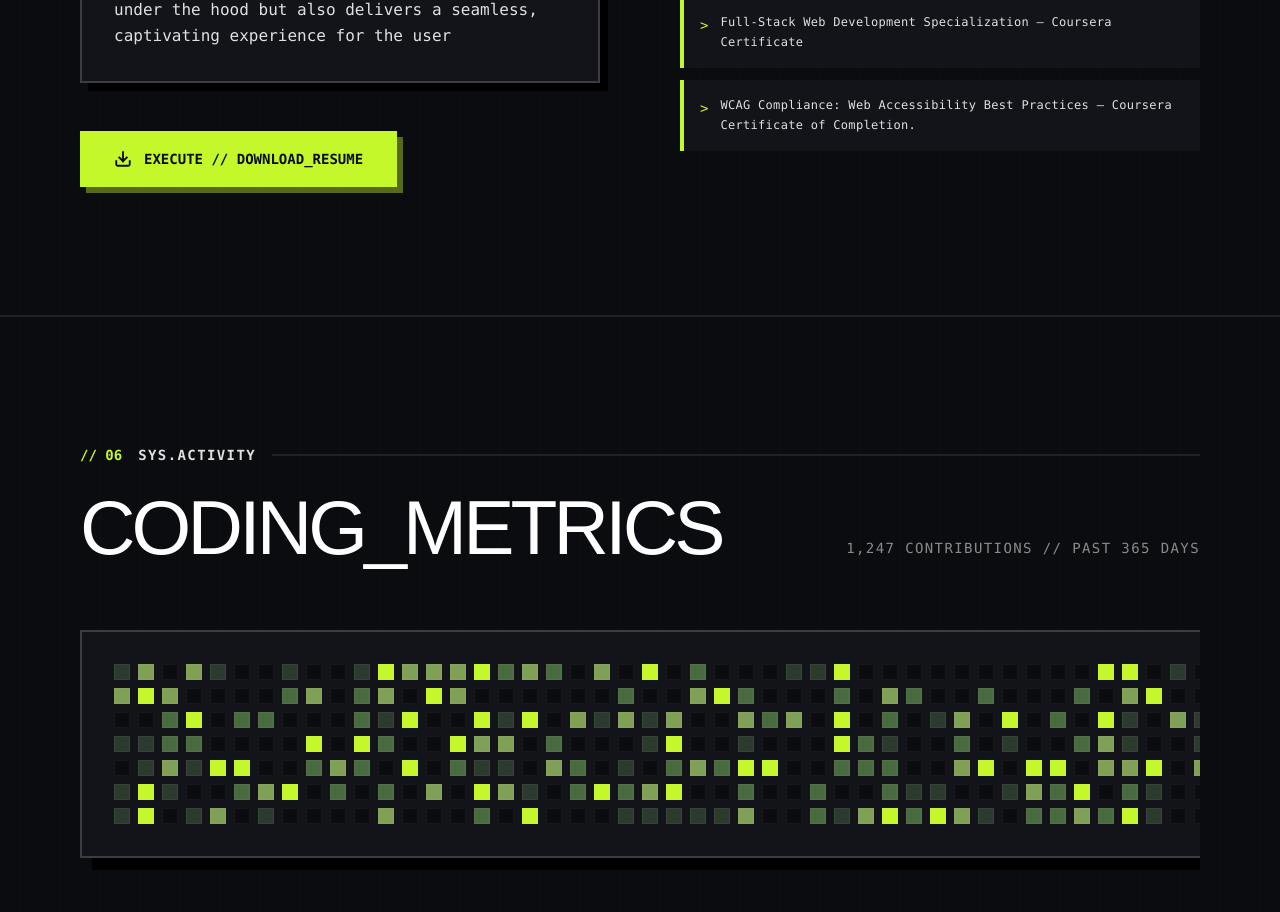
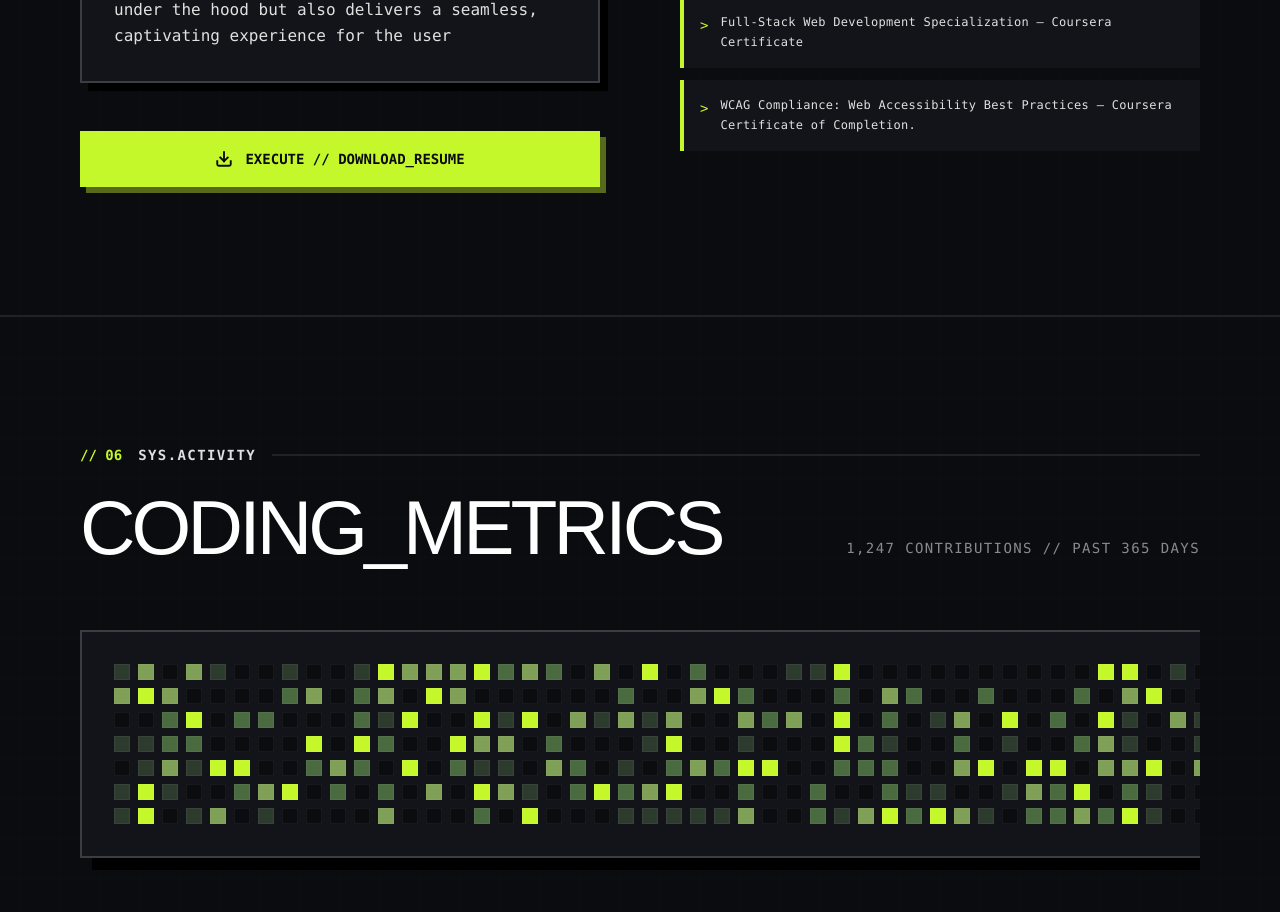
Before and after one commit to Davies70/portfolio_v2, a React (Vite) app: page / in a window 1280 px wide. Shown: the part 7575-8487 px from the top of the page. Built offline with nearby package versions, Linux system fonts and the light colour scheme; a web font is replaced by a local one.

Commit message:
improve download functionality on mobile

```diff
--- a/index.html
+++ b/index.html
@@ -4,7 +4,7 @@
     <meta charset="UTF-8" />
     <meta name="viewport" content="width=device-width, initial-scale=1.0" />
 
-    <title>Davies Ajayi // System Architect</title>
+    <title>Davies Ajayi // FullStack Dev</title>
     <meta name="title" content="Davies Ajayi // FullStack Dev" />
     <meta
       name="description"
--- a/src/components/AboutSection.tsx
+++ b/src/components/AboutSection.tsx
@@ -59,7 +59,7 @@ export const AboutSection: React.FC = () => {
               </div>
 
               <div className="pt-4 mt-auto">
-                <motion.button
+                <motion.a
                   className="cursor-pointer w-full sm:w-auto px-8 py-4 bg-[#C5F82A] text-[#0B0C10] font-mono text-xs md:text-sm uppercase font-bold border-2 border-[#C5F82A] transition-all flex items-center justify-center gap-3 group"
                   style={{ boxShadow: "6px 6px 0px rgba(197, 248, 42, 0.4)" }}
                   whileHover={{
@@ -95,7 +95,7 @@ export const AboutSection: React.FC = () => {
                     <line x1="12" y1="15" x2="12" y2="3" />
                   </svg>
                   EXECUTE // DOWNLOAD_RESUME
-                </motion.button>
+                </motion.a>
               </div>
             </motion.div>
 
```
